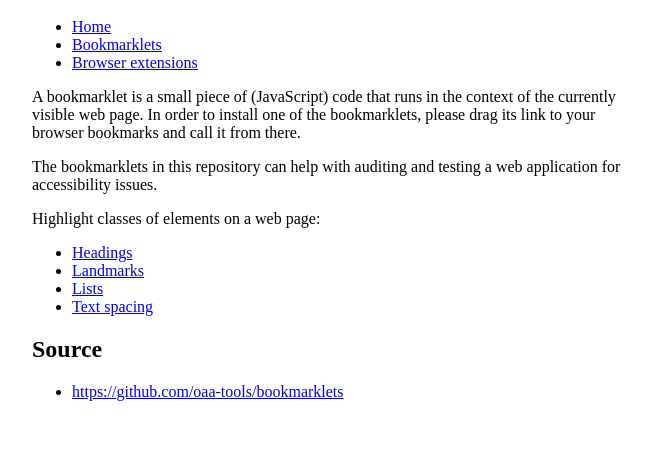
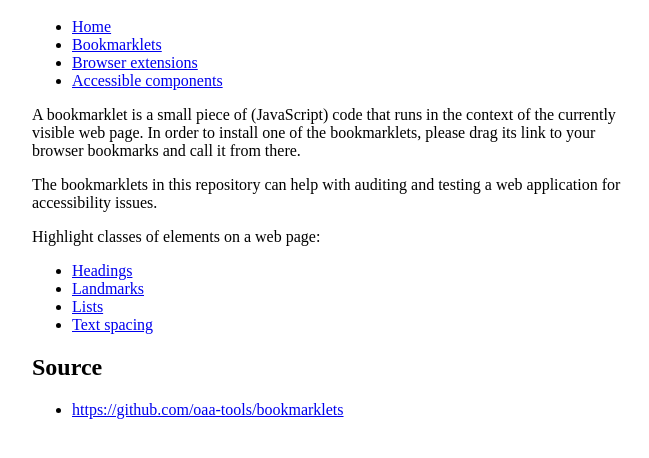
Before and after one commit to AnySurfer/anysurfer.github.io, a plain HTML site: page bookmarklets.html in a window 1280 px wide. Shown: the part 80-538 px from the top of the page, without its empty margins (16-665 px from the left). Drawn offline with Linux system fonts and the light colour scheme.

Commit message:
Update bookmarklets.html

```diff
--- a/bookmarklets.html
+++ b/bookmarklets.html
@@ -13,6 +13,7 @@
 				<li><a href="index.html">Home</li>
 				<li><a href="bookmarklets.html">Bookmarklets</a></li>
 				<li><a href="browser-extensions.html">Browser extensions</a></li>
+			        <li><a href="accessible-components.html">Accessible components</a></li>
 			</ul>
 			<p>A bookmarklet is a small piece of (JavaScript) code that runs in the context of the currently visible web page. In order to install one of the bookmarklets, please drag its link to your browser bookmarks and call it from there.</p>
 			<p>The bookmarklets in this repository can help with auditing and testing a web application for accessibility issues.</p>
```
